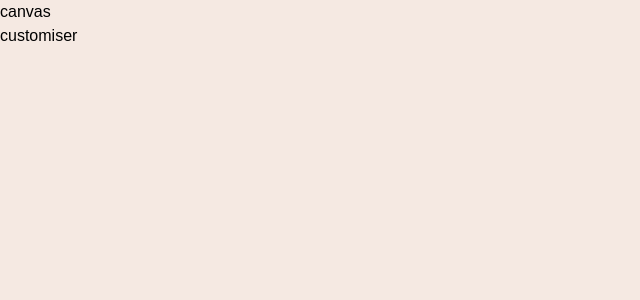
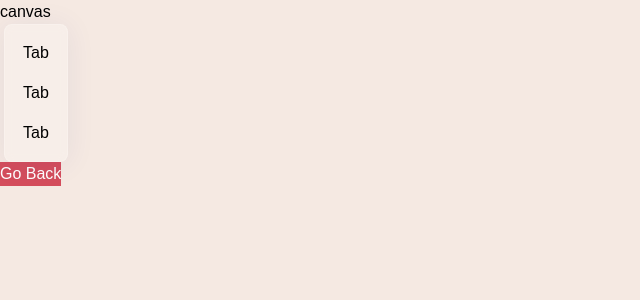
Before and after one commit to rn-varun/customise-3d-shirt, a React (Vite) app in the folder client/: page / in a window 1280 px wide. Both pictures are taken after a click on the button "Begin". Shown: the top 300 px of the page, without its empty margins (0-640 px from the left). Built offline with nearby package versions, Linux system fonts and the light colour scheme; a web font is replaced by a local one.

Commit message:
Customiser page

```diff
--- a/client/src/components/index.js
+++ b/client/src/components/index.js
@@ -1,3 +1,7 @@
 import CustomButton from "./CustomButton";
+import ColorPicker from "./ColorPicker";
+import AIPicker from "./AIPicker";
+import FilePicker from "./FilePicker";
+import Tab from "./Tab";
 
-export {CustomButton}
+export {CustomButton, AIPicker, ColorPicker, FilePicker, Tab}
--- a/client/src/pages/Customiser.jsx
+++ b/client/src/pages/Customiser.jsx
@@ -2,16 +2,49 @@
 import { AnimatePresence, motion } from 'framer-motion'
 import { useSnapshot } from 'valtio'
 import config from '../config/config'
+import state from '../store'
 import { download } from '../assets'
 import { downloadCanvasToImage, reader } from '../config/helpers'
 import { EditorTabs, FilterTabs, DecalTypes } from '../config/constants'
 import { fadeAnimation, slideAnimation } from '../config/motion'
-
-
+import { CustomButton, AIPicker, ColorPicker, FilePicker, Tab } from '../components'
 
 const Customiser = () => {
+  const snap = useSnapshot(state);
   return (
-    <div>customiser</div>
+    <AnimatePresence>
+      {!snap.intro &&(
+        <>
+          <motion.div
+            key="custom"
+            className='absolute top-0 left-0 z-10'
+            {...slideAnimation('left')}
+          >
+            <div className='flex items-center min-h-screen'>
+              <div className='editortabs-container tabs'>
+                {EditorTabs.map((tab)=>(
+                  <Tab
+                    key={tab.name}
+                    tab={tab}
+                    handleClick = {()=>{}}
+                  />
+                ))}
+              </div>
+
+            </div>
+          </motion.div>
+          <motion.div className='absolute top-5 right-5 z-10'>
+                  <CustomButton
+                  type= "filled"
+                  title="Go Back"
+                  handleClick={()=>{state.intro = true}}
+                  customStyles="w-fit px-4 py-2.5 font-bold text-sm"
+                  />
+          </motion.div>
+        </>
+      )}
+
+    </AnimatePresence>
   )
 }
 
--- a/client/src/pages/Home.jsx
+++ b/client/src/pages/Home.jsx
@@ -32,9 +32,9 @@
                   sequence={[
                     "Welcome", // Types 'One'
                     500, // Waits 1s
-                    "Unleash your designer", // Deletes 'One' and types 'Two'
+                    "Customise shirt today", // Deletes 'One' and types 'Two'
                     500, // Waits 2s
-                    "Create your own design",
+                    "with this 3D tool",
                     500, // Types 'Three' without deleting 'Two'
                     "Start right away",
                     500,
```
Also changed, not shown: 1 other file (tests, documents, lock files or other folders).
